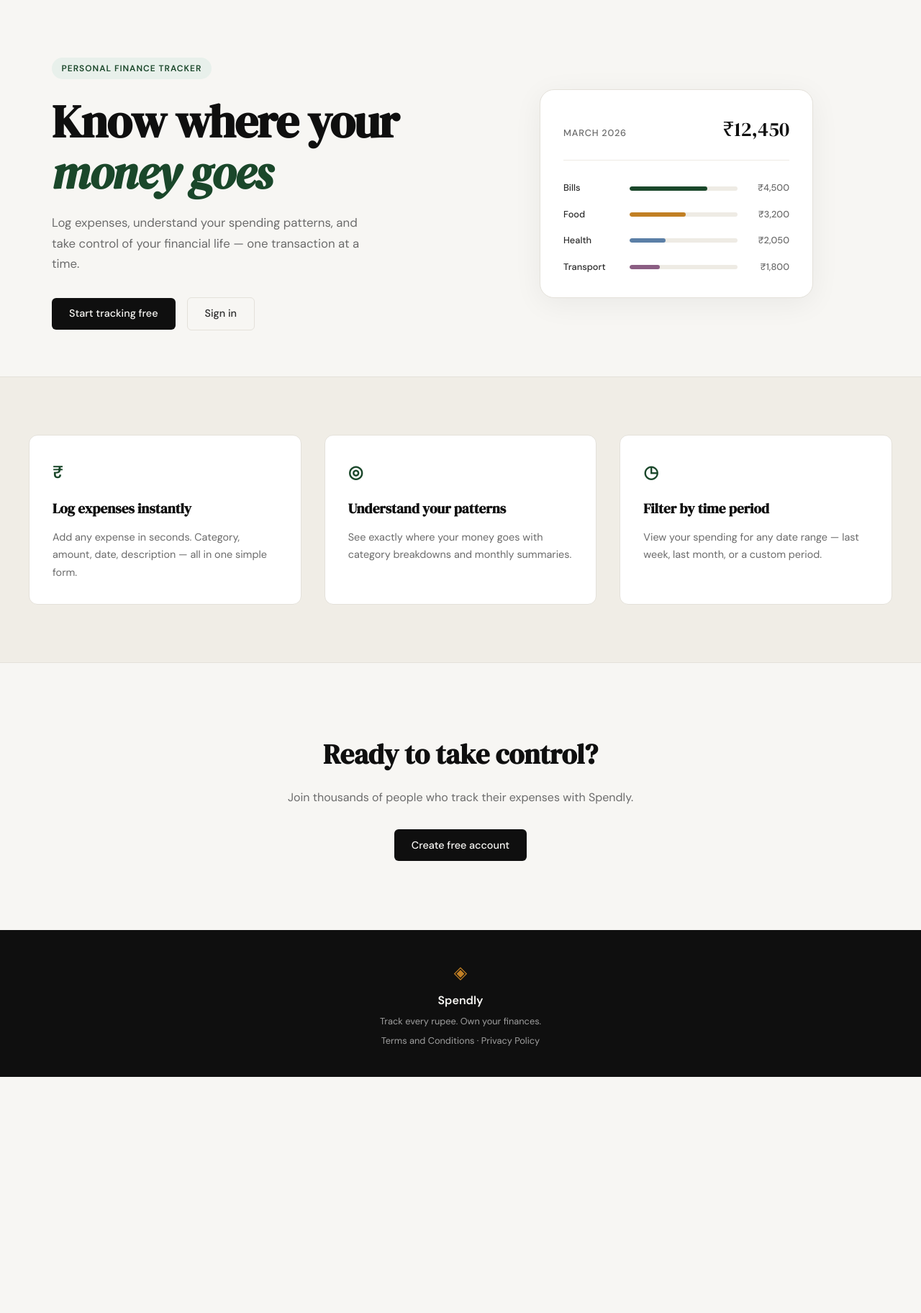
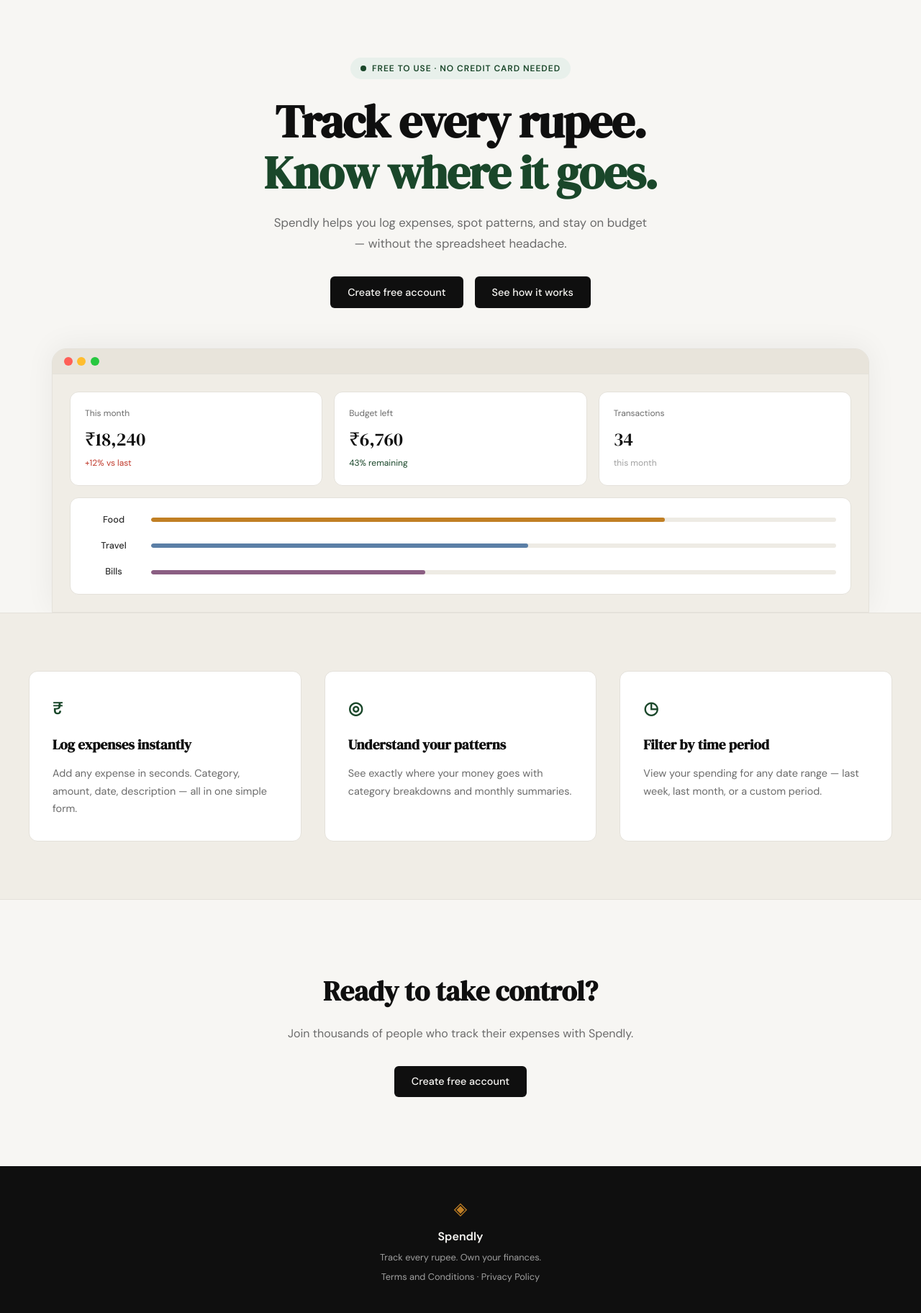
Before and after one commit to ranjithtadisina/spendly, a Flask app: page / in a window 1280 px wide. Shown: the part 61-1885 px from the top of the page at 72% size. Before the commit the page ends 1557 px from the top, so only its background shows below. Run offline with Flask 3, Linux system fonts and the light colour scheme.

Commit message:
landing: redesign hero section to match mockup

```diff
--- a/static/css/style.css
+++ b/static/css/style.css
@@ -124,17 +124,19 @@ a { color: inherit; text-decoration: none; }
 /* ------------------------------------------------------------------ */
 
 .hero {
-    padding: 5rem 2rem 4rem;
-    display: grid;
-    grid-template-columns: 1fr 1fr;
-    gap: 4rem;
-    align-items: center;
-    max-width: var(--max-width);
-    margin: 0 auto;
+    padding: 5rem 2rem 0;
+    text-align: center;
+}
+
+.hero-inner {
+    max-width: 680px;
+    margin: 0 auto 3.5rem;
 }
 
 .hero-badge {
-    display: inline-block;
+    display: inline-flex;
+    align-items: center;
+    gap: 0.5rem;
     background: var(--accent-light);
     color: var(--accent);
     font-size: 0.75rem;
@@ -144,6 +146,14 @@ a { color: inherit; text-decoration: none; }
     padding: 0.35rem 0.85rem;
     border-radius: 999px;
     margin-bottom: 1.5rem;
+}
+
+.hero-badge-dot {
+    width: 8px;
+    height: 8px;
+    border-radius: 50%;
+    background: var(--accent);
+    flex-shrink: 0;
 }
 
 .hero-title {
@@ -156,7 +166,7 @@ a { color: inherit; text-decoration: none; }
 }
 
 .hero-title em {
-    font-style: italic;
+    font-style: normal;
     color: var(--accent);
 }
 
@@ -164,63 +174,105 @@ a { color: inherit; text-decoration: none; }
     font-size: 1.05rem;
     color: var(--ink-muted);
     line-height: 1.7;
-    max-width: 460px;
-    margin-bottom: 2rem;
+    max-width: 520px;
+    margin: 0 auto 2rem;
 }
 
 .hero-actions {
     display: flex;
     gap: 1rem;
     align-items: center;
+    justify-content: center;
 }
 
 /* ------------------------------------------------------------------ */
-/* Mock card (hero visual)                                             */
+/* Browser mock (hero visual)                                          */
 /* ------------------------------------------------------------------ */
 
 .hero-visual {
-    display: flex;
-    justify-content: center;
+    max-width: var(--max-width);
+    margin: 0 auto;
+    padding: 0 2rem;
 }
 
-.mock-card {
+.mock-browser {
+    background: var(--paper-warm);
+    border: 1px solid var(--border);
+    border-top-left-radius: var(--radius-lg);
+    border-top-right-radius: var(--radius-lg);
+    overflow: hidden;
+    box-shadow: 0 -4px 40px rgba(0,0,0,0.06);
+}
+
+.mock-browser-bar {
+    background: #e8e4db;
+    padding: 0.7rem 1rem;
+    display: flex;
+    align-items: center;
+    gap: 0.4rem;
+    border-bottom: 1px solid var(--border);
+}
+
+.mock-dot {
+    width: 12px;
+    height: 12px;
+    border-radius: 50%;
+    display: inline-block;
+}
+
+.mock-browser-content {
+    padding: 1.5rem;
+}
+
+.mock-stats {
+    display: grid;
+    grid-template-columns: repeat(3, 1fr);
+    gap: 1rem;
+    margin-bottom: 1rem;
+}
+
+.mock-stat-card {
     background: var(--paper-card);
     border: 1px solid var(--border);
-    border-radius: var(--radius-lg);
-    padding: 2rem;
-    width: 100%;
-    max-width: 380px;
-    box-shadow: 0 8px 40px rgba(0,0,0,0.06);
+    border-radius: var(--radius-md);
+    padding: 1.25rem;
+    text-align: left;
 }
 
-.mock-card-header {
-    display: flex;
-    justify-content: space-between;
-    align-items: baseline;
-    margin-bottom: 1.75rem;
-    padding-bottom: 1.25rem;
-    border-bottom: 1px solid var(--border-soft);
+.mock-stat-label {
+    font-size: 0.75rem;
+    color: var(--ink-muted);
+    margin-bottom: 0.35rem;
 }
 
-.mock-label {
-    font-size: 0.8rem;
-    font-weight: 500;
-    color: var(--ink-muted);
-    text-transform: uppercase;
-    letter-spacing: 0.06em;
+.mock-stat-value {
+    font-family: var(--font-display);
+    font-size: 1.6rem;
+    color: var(--ink);
+    margin-bottom: 0.2rem;
 }
 
-.mock-total {
-    font-family: var(--font-display);
-    font-size: 1.75rem;
-    color: var(--ink);
+.mock-stat-sub {
+    font-size: 0.75rem;
+    color: var(--ink-faint);
 }
 
-.mock-bars { display: flex; flex-direction: column; gap: 1rem; }
+.mock-sub-danger { color: var(--danger); }
+.mock-sub-accent { color: var(--accent); }
+
+.mock-categories {
+    background: var(--paper-card);
+    border: 1px solid var(--border);
+    border-radius: var(--radius-md);
+    padding: 1.25rem;
+    display: flex;
+    flex-direction: column;
+    gap: 1rem;
+}
 
 .mock-bar-row {
     display: grid;
-    grid-template-columns: 80px 1fr 60px;
+    grid-template-columns: 80px 1fr;
     align-items: center;
     gap: 0.75rem;
 }
@@ -248,13 +300,6 @@ a { color: inherit; text-decoration: none; }
 .mock-bar-2 { background: var(--accent-2); }
 .mock-bar-3 { background: #5b7fa6; }
 .mock-bar-4 { background: #8b5e83; }
-
-.mock-amt {
-    font-size: 0.8rem;
-    font-weight: 500;
-    color: var(--ink-muted);
-    text-align: right;
-}
 
 /* ------------------------------------------------------------------ */
 /* Buttons                                                             */
@@ -565,19 +610,15 @@ a { color: inherit; text-decoration: none; }
 /* ------------------------------------------------------------------ */
 
 @media (max-width: 900px) {
-    .hero {
-        grid-template-columns: 1fr;
-        text-align: center;
-    }
+    .mock-stats { grid-template-columns: 1fr; }
+    .features-inner { grid-template-columns: 1fr; }
+}
 
-    .hero-subtitle { max-width: 100%; }
-    .hero-actions { justify-content: center; }
+@media (max-width: 700px) {
     .hero-visual { display: none; }
-
-    .features-inner { grid-template-columns: 1fr; }
 }
 
 @media (max-width: 600px) {
     .nav-links a:not(.nav-cta) { display: none; }
-    .hero { padding: 3rem 1rem 2rem; }
+    .hero { padding: 3rem 1rem 0; }
 }
--- a/templates/landing.html
+++ b/templates/landing.html
@@ -6,62 +6,71 @@
 
 <section class="hero">
     <div class="hero-inner">
-        <div class="hero-badge">Personal Finance Tracker</div>
+        <div class="hero-badge"><span class="hero-badge-dot"></span>Free to use &middot; No credit card needed</div>
         <h1 class="hero-title">
-            Know where your<br>
-            <em>money goes</em>
+            Track every rupee.<br>
+            <em>Know where it goes.</em>
         </h1>
         <p class="hero-subtitle">
-            Log expenses, understand your spending patterns,
-            and take control of your financial life —
-            one transaction at a time.
+            Spendly helps you log expenses, spot patterns, and stay
+            on budget — without the spreadsheet headache.
         </p>
         <div class="hero-actions">
-            <a href="{{ url_for('register') }}" class="btn-primary">Start tracking free</a>
-            <a href="{{ url_for('login') }}" class="btn-ghost">Sign in</a>
+            <a href="{{ url_for('register') }}" class="btn-primary">Create free account</a>
+            <a href="#features" class="btn-primary">See how it works</a>
         </div>
     </div>
     <div class="hero-visual">
-        <div class="mock-card">
-            <div class="mock-card-header">
-                <span class="mock-label">March 2026</span>
-                <span class="mock-total">₹12,450</span>
+        <div class="mock-browser">
+            <div class="mock-browser-bar">
+                <span class="mock-dot" style="background:#ff5f57"></span>
+                <span class="mock-dot" style="background:#ffbd2e"></span>
+                <span class="mock-dot" style="background:#28c840"></span>
             </div>
-            <div class="mock-bars">
-                <div class="mock-bar-row">
-                    <span class="mock-cat">Bills</span>
-                    <div class="mock-bar-track">
-                        <div class="mock-bar" style="width: 72%"></div>
+            <div class="mock-browser-content">
+                <div class="mock-stats">
+                    <div class="mock-stat-card">
+                        <p class="mock-stat-label">This month</p>
+                        <p class="mock-stat-value">₹18,240</p>
+                        <p class="mock-stat-sub mock-sub-danger">+12% vs last</p>
                     </div>
-                    <span class="mock-amt">₹4,500</span>
+                    <div class="mock-stat-card">
+                        <p class="mock-stat-label">Budget left</p>
+                        <p class="mock-stat-value">₹6,760</p>
+                        <p class="mock-stat-sub mock-sub-accent">43% remaining</p>
+                    </div>
+                    <div class="mock-stat-card">
+                        <p class="mock-stat-label">Transactions</p>
+                        <p class="mock-stat-value">34</p>
+                        <p class="mock-stat-sub">this month</p>
+                    </div>
                 </div>
-                <div class="mock-bar-row">
-                    <span class="mock-cat">Food</span>
-                    <div class="mock-bar-track">
-                        <div class="mock-bar mock-bar-2" style="width: 52%"></div>
+                <div class="mock-categories">
+                    <div class="mock-bar-row">
+                        <span class="mock-cat">Food</span>
+                        <div class="mock-bar-track">
+                            <div class="mock-bar mock-bar-2" style="width:75%"></div>
+                        </div>
                     </div>
-                    <span class="mock-amt">₹3,200</span>
-                </div>
-                <div class="mock-bar-row">
-                    <span class="mock-cat">Health</span>
-                    <div class="mock-bar-track">
-                        <div class="mock-bar mock-bar-3" style="width: 33%"></div>
+                    <div class="mock-bar-row">
+                        <span class="mock-cat">Travel</span>
+                        <div class="mock-bar-track">
+                            <div class="mock-bar mock-bar-3" style="width:55%"></div>
+                        </div>
                     </div>
-                    <span class="mock-amt">₹2,050</span>
-                </div>
-                <div class="mock-bar-row">
-                    <span class="mock-cat">Transport</span>
-                    <div class="mock-bar-track">
-                        <div class="mock-bar mock-bar-4" style="width: 28%"></div>
+                    <div class="mock-bar-row">
+                        <span class="mock-cat">Bills</span>
+                        <div class="mock-bar-track">
+                            <div class="mock-bar mock-bar-4" style="width:40%"></div>
+                        </div>
                     </div>
-                    <span class="mock-amt">₹1,800</span>
                 </div>
             </div>
         </div>
     </div>
 </section>
 
-<section class="features">
+<section class="features" id="features">
     <div class="features-inner">
         <div class="feature-card">
             <div class="feature-icon">₹</div>
```
